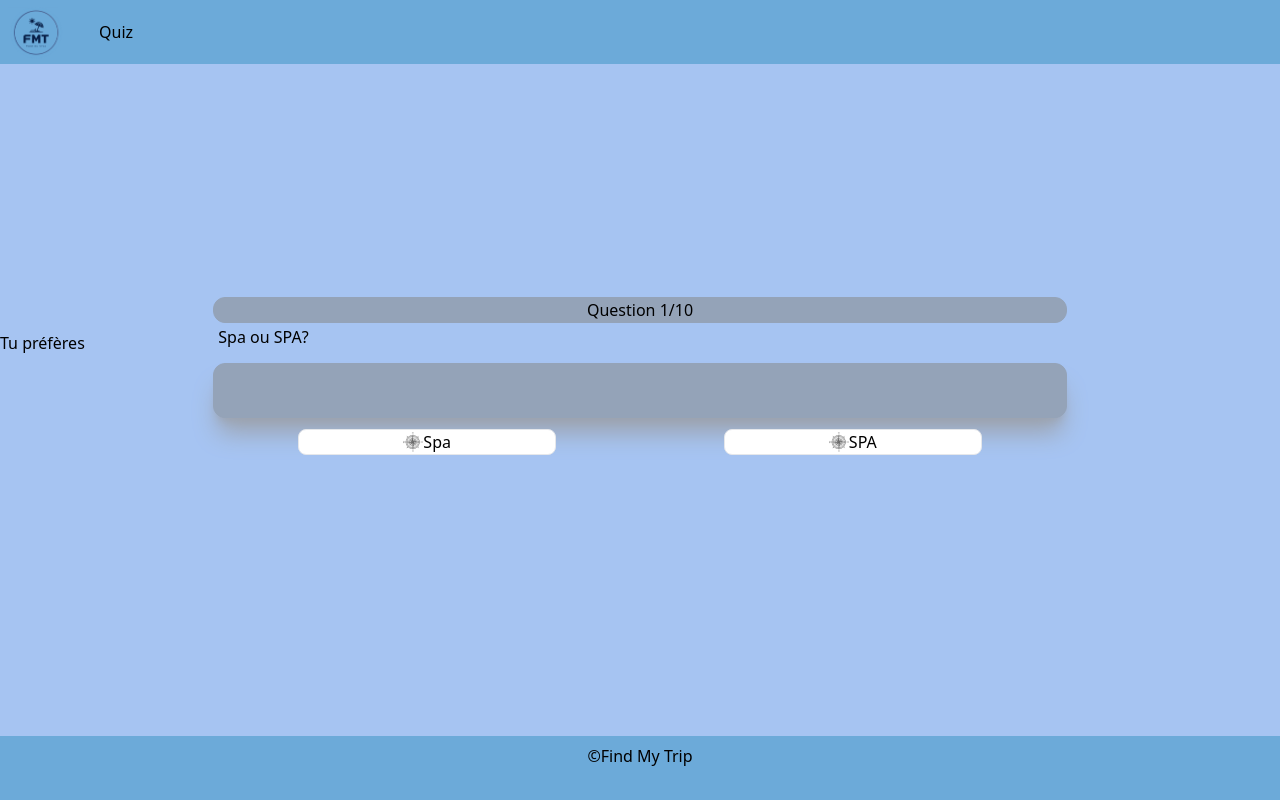
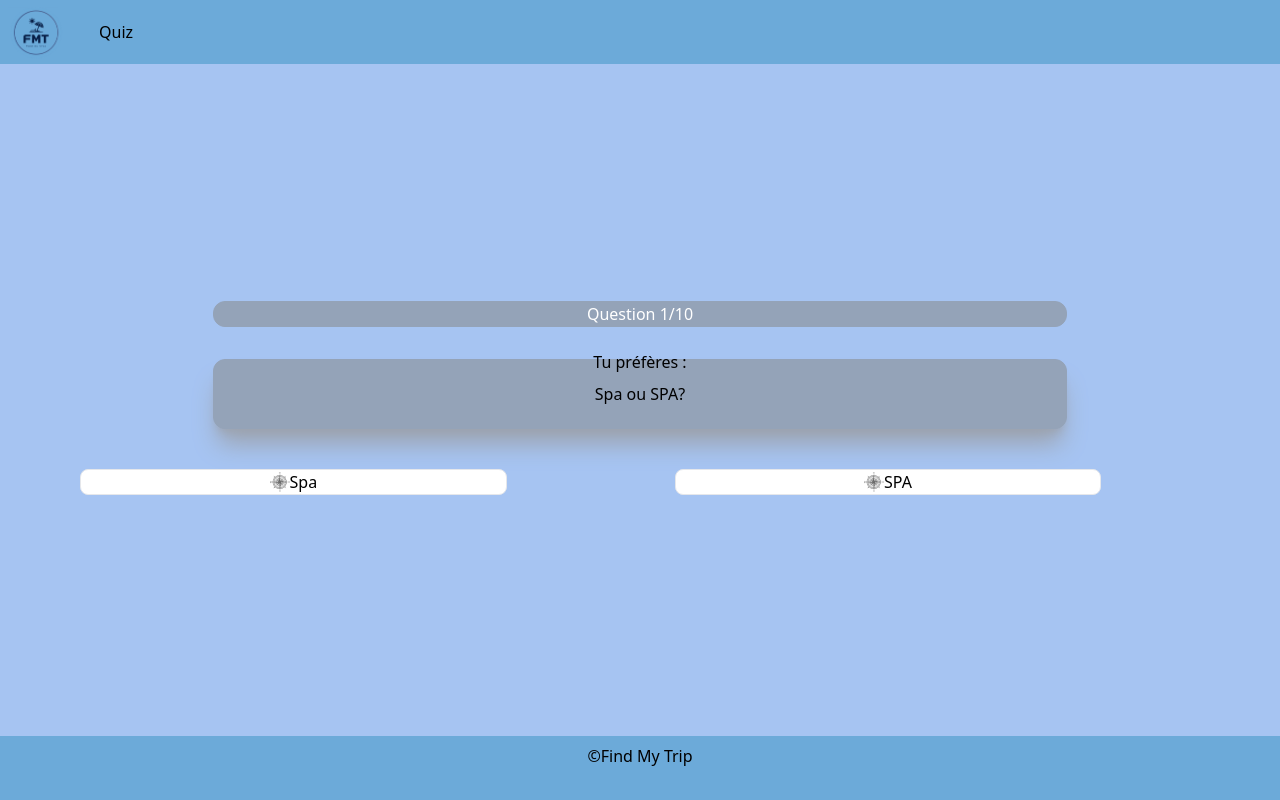
Before and after one commit to MaximeB29/hackathon01, a React (Vite) app: page /quiz in a window 1280 px wide. Built offline with nearby package versions, Linux system fonts and the light colour scheme.

Commit message:
fixed css on page quiz

```diff
--- a/src/components/Quiz/Quiz.jsx
+++ b/src/components/Quiz/Quiz.jsx
@@ -35,13 +35,13 @@ function Quiz() {
         <Results currentAnswer={currentAnswer} />
       ) : (
         <div className="flex flex-col justify-items-center h-1/3">
-          <div className="flex justify-center border border-slate-400 rounded-xl bg-slate-400 mx-8 md:mx-auto md:w-2/3">
+          <div className="flex justify-center text-white border border-slate-400 rounded-xl bg-slate-400 m-8 md:mx-auto md:w-2/3">
             <span>Question {currentQuestion + 1}</span>/{TOTAL_NUM_QUESTIONS}
           </div>
-
-          <div className="my-2">Tu préfères</div>
-      <div className="flex flex-col border border-slate-400 mx-8 mb-100 rounded-xl justify-center p-1 bg-slate-400 shadow-gray-400 shadow-xl h-2/3 md:mx-auto md:w-2/3 md:h-4/5">
-        <div className=" justify-start mb-10  ">{randomQuestion.question}</div>
+          <div className="flex flex-col items-center justify-center border border-slate-400 mx-8 mb-100 rounded-xl bg-slate-400 shadow-gray-400 shadow-xl h-auto md:mx-auto md:w-2/3 md:h-4/5">
+            <div className="my-2">Tu préfères :</div>
+            <div className="mb-10">{randomQuestion.question}</div>
+          </div>
           <div className="flex items-end gap-2 mt-10 ">
             {randomQuestion.answers.map((answer) => (
               <button
@@ -60,7 +60,6 @@ function Quiz() {
             ))}
           </div>
         </div>
-        </div>
       )}
     </div>
   );
```
Lines whose indentation alone changed are shown as unchanged.
